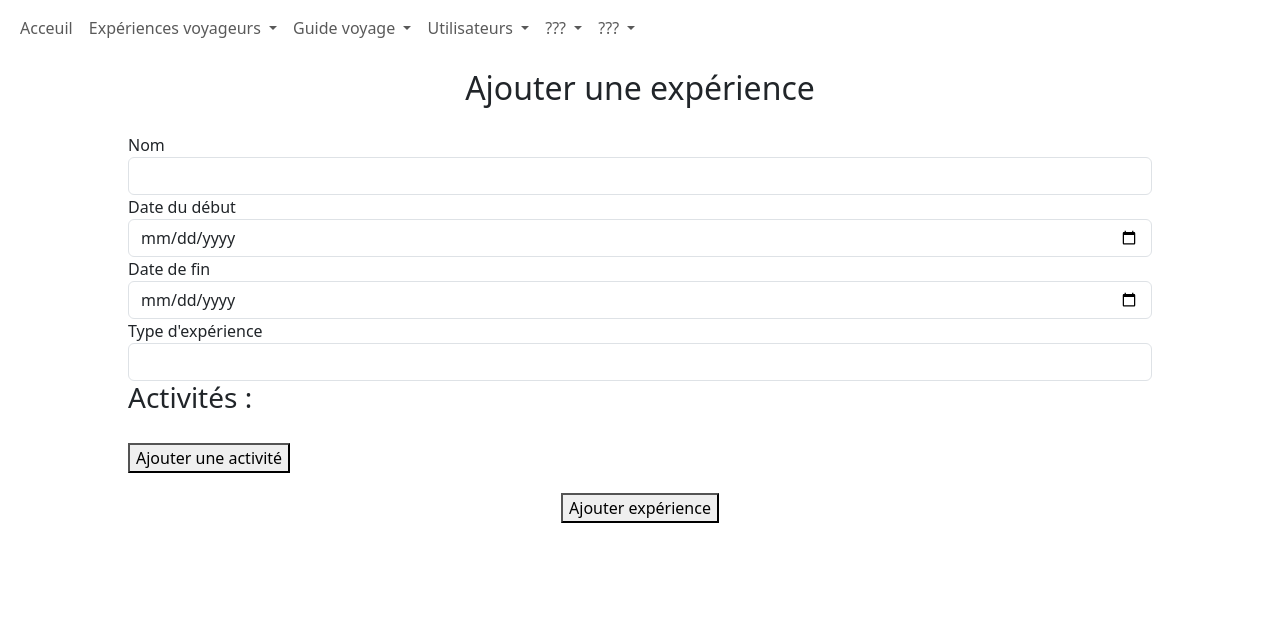
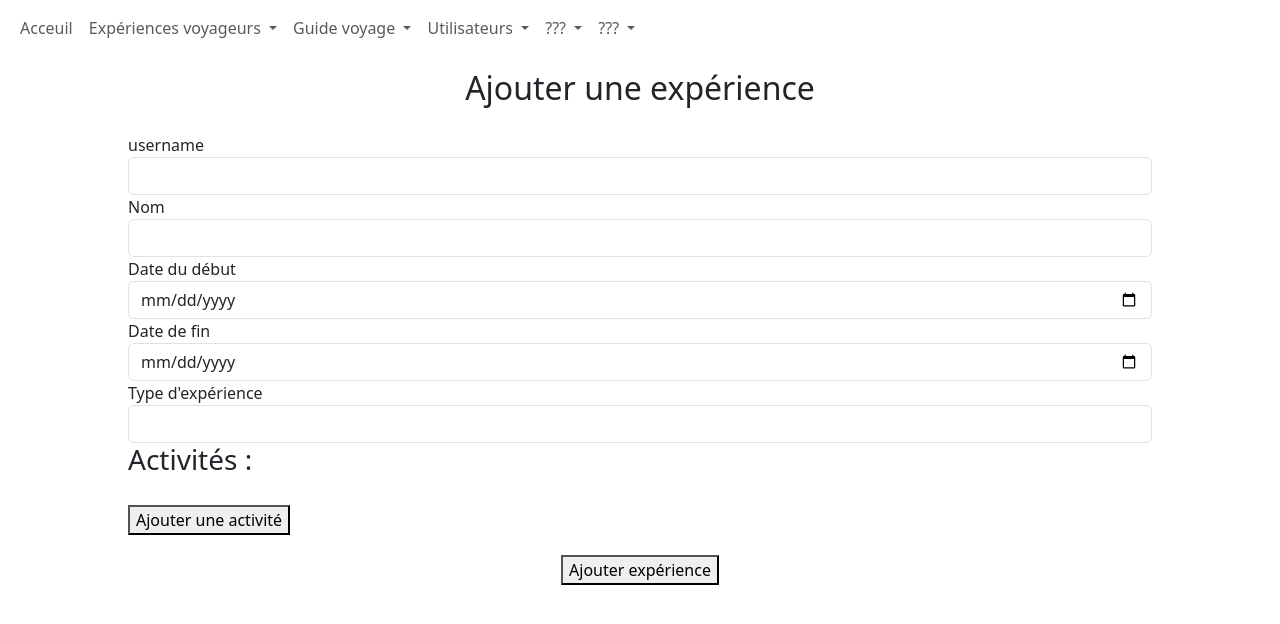
Before and after one commit to landazar/PFFBestTripFront, an Angular app: page /saveExperiences in a window 1280 px wide. Shown: the top 624 px of the page. Built offline with nearby package versions, Linux system fonts and the light colour scheme.

Commit message:
relation utilisateur/experiences

```diff
--- a/src/app/Service/experiences.service.ts
+++ b/src/app/Service/experiences.service.ts
@@ -1,6 +1,6 @@
 import { Injectable } from '@angular/core';
 import { Experiences } from '../Model/experiences';
-import { HttpClient } from '@angular/common/http';
+import { HttpClient, HttpParams } from '@angular/common/http';
 import { Observable } from 'rxjs';
 
 @Injectable({
@@ -10,9 +10,10 @@ export class ExperiencesService {
 
   constructor(private http:HttpClient) { }
 
-  saveExperiences(experiences:Experiences):Observable<Experiences>
+  saveExperiences(experiences:Experiences, username:string):Observable<Experiences>
   {
-    return this.http.post<Experiences>("http://localhost:8080/saveExperiences", experiences);
+    const params = new HttpParams().set('username', username);
+    return this.http.post<Experiences>("http://localhost:8080/saveExperiences", experiences, {params});
   }
 
   listeExperiences():Observable<Experiences[]> {
--- a/src/app/experiencesComponent/ajout-experiences/ajout-experiences.component.html
+++ b/src/app/experiencesComponent/ajout-experiences/ajout-experiences.component.html
@@ -1,6 +1,11 @@
 <h2 style="text-align: center; margin-top: 1%">Ajouter une expérience</h2>
 <div style="margin-top: 2%; margin-left: 10%; margin-right: 10%">
+
+    <label for="username">username</label>
+    <input type="text" [(ngModel)]="username" class="form-control">
+
     <form [formGroup]="experiencesForm" class="formGroup">
+
         <label for="nom">Nom</label>
         <input type="text" formControlName="nom" class="form-control">
 
--- a/src/app/experiencesComponent/ajout-experiences/ajout-experiences.component.ts
+++ b/src/app/experiencesComponent/ajout-experiences/ajout-experiences.component.ts
@@ -30,11 +30,12 @@ export class AjoutExperiencesComponent implements OnInit {
     )
   }
 
+  username:string = "";
 
   saveExperiences()
   {
 
-    this.es.saveExperiences(this.experiencesForm.value).subscribe();
+    this.es.saveExperiences(this.experiencesForm.value, this.username).subscribe();
     this.router.navigateByUrl("listeExperiences");
   }
 
```
